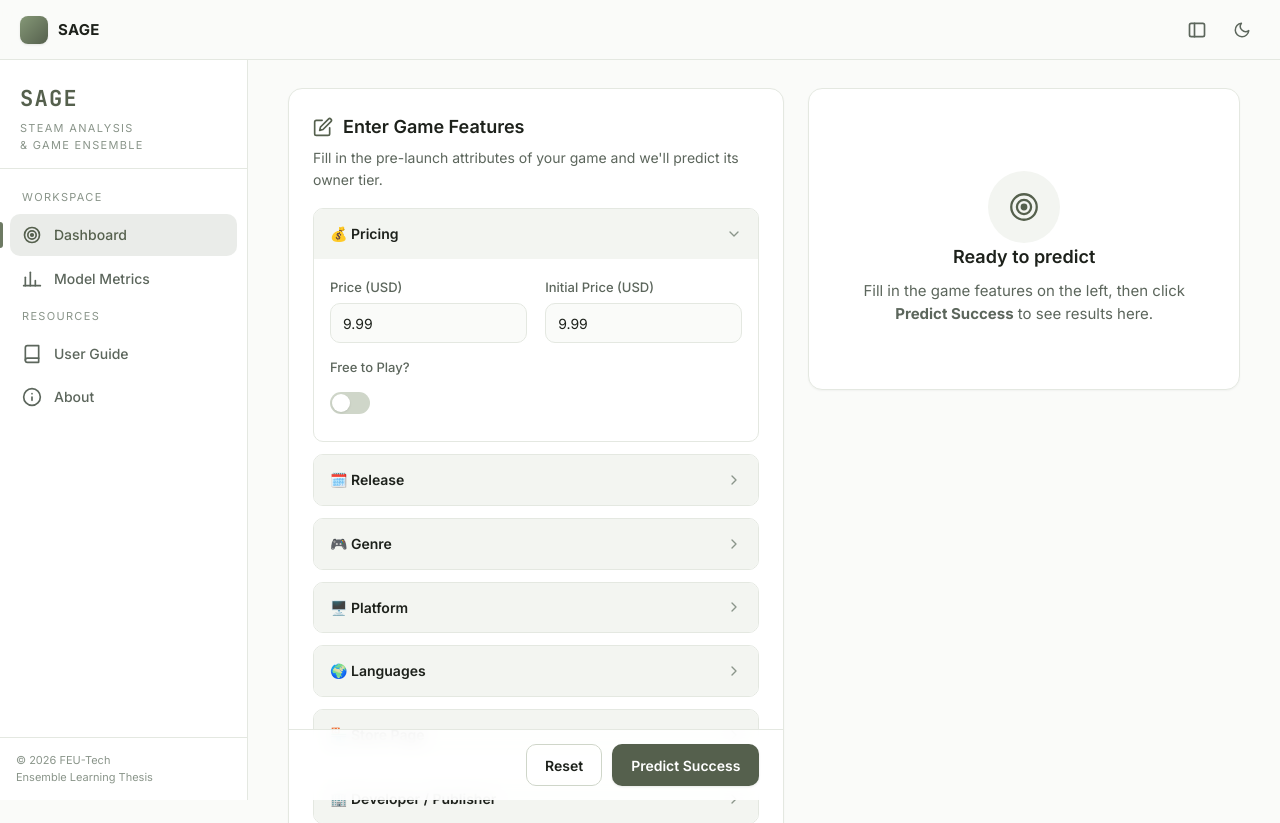
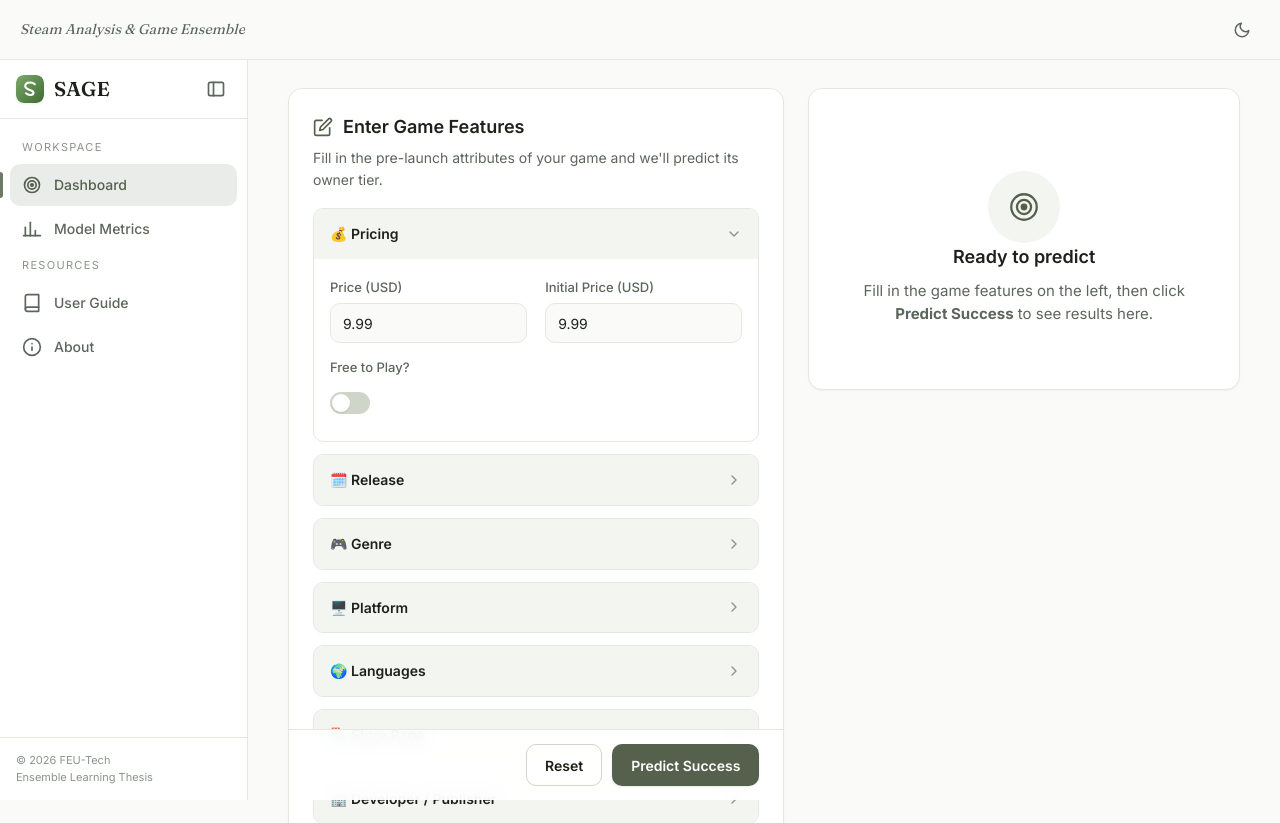
Before and after one commit to yure-swe/SAGE, a Flask app: page / in a window 1280 px wide. Shown: the top 823 px of the page. Run offline with Flask 3, Linux system fonts and the light colour scheme; parts of the project's set-up code (start-up, migrations or seed data) failed here and were passed over.

Commit message:
sidebar and topbar changes. added a temp brand icon

```diff
--- a/static/css/style.css
+++ b/static/css/style.css
@@ -69,6 +69,7 @@
   /* Type */
   --font-sans: "Inter", -apple-system, BlinkMacSystemFont, "Segoe UI", Roboto, "Helvetica Neue", Arial, sans-serif;
   --font-mono: "JetBrains Mono", ui-monospace, SFMono-Regular, Menlo, Consolas, monospace;
+  --font-brand: "Fraunces", "Iowan Old Style", "Apple Garamond", Georgia, "Times New Roman", serif;
 
   /* Motion */
   --ease: cubic-bezier(.2, .7, .2, 1);
@@ -151,12 +152,59 @@ ul, ol { list-style: none; }
   backdrop-filter: saturate(140%) blur(10px);
   border-bottom: 1px solid var(--border);
 }
-.topbar-left { display: flex; align-items: center; gap: 12px; flex: 1; }
-.topbar-brand { display: flex; align-items: center; gap: 10px; font-weight: 700; letter-spacing: 0.02em; }
-.topbar-brand .dot {
+.topbar-left { display: flex; align-items: center; gap: 12px; flex: 1; min-width: 0; }
+.topbar-tagline-link {
+  display: flex;
+  align-items: center;
+  min-width: 0;
+  color: inherit;
+  text-decoration: none;
+}
+.topbar-tagline-link:hover .brand-tagline { color: var(--fg); }
+
+.brand-icon-wrap {
+  display: inline-flex;
+  align-items: center;
+  justify-content: center;
+  width: 28px; height: 28px;
+  flex-shrink: 0;
+}
+.brand-icon {
+  width: 28px; height: 28px;
+  border-radius: 8px;
+  display: block;
+  object-fit: contain;
+  box-shadow: var(--shadow-sm);
+}
+.brand-icon-wrap .dot {
   width: 28px; height: 28px; border-radius: 8px;
   background: linear-gradient(135deg, var(--sage-400), var(--sage-600));
   box-shadow: var(--shadow-sm);
+}
+.brand-wordmark {
+  font-family: var(--font-brand);
+  font-size: 22px;
+  font-weight: 600;
+  letter-spacing: 0.01em;
+  color: var(--fg);
+  flex-shrink: 0;
+  line-height: 1;
+}
+.brand-tagline {
+  font-family: var(--font-brand);
+  font-size: 14px;
+  font-weight: 400;
+  font-style: italic;
+  color: var(--fg-muted);
+  letter-spacing: 0.005em;
+  white-space: nowrap;
+  overflow: hidden;
+  text-overflow: ellipsis;
+  min-width: 0;
+  transition: color var(--dur) var(--ease);
+}
+@media (max-width: 640px) {
+  .brand-tagline { font-size: 13px; }
 }
 .topbar-right { display: flex; align-items: center; gap: 8px; }
 .icon-btn {
@@ -190,25 +238,46 @@ ul, ol { list-style: none; }
   transition: width var(--dur) var(--ease);
 }
 
-.sidebar-brand {
-  padding: 22px 20px 14px;
+.sidebar-header {
+  display: flex;
+  align-items: center;
+  justify-content: space-between;
+  gap: 8px;
+  padding: 10px 12px;
+  min-height: 52px;
   border-bottom: 1px solid var(--border);
 }
-.sidebar-brand .logo {
-  font-family: var(--font-mono);
-  font-size: 22px;
-  font-weight: 700;
-  color: var(--sage-600);
-  letter-spacing: 0.06em;
+.sidebar-brand-mini {
+  display: inline-flex;
+  align-items: center;
+  gap: 10px;
+  min-width: 0;
+  color: inherit;
+  text-decoration: none;
+  padding: 2px 4px;
+  border-radius: var(--r-sm);
+  transition: opacity var(--dur) var(--ease);
 }
-.sidebar-brand .logo-full {
-  margin-top: 4px;
-  font-size: 11px;
-  color: var(--fg-subtle);
-  text-transform: uppercase;
-  letter-spacing: 0.12em;
+.sidebar-brand-mini:hover { opacity: 0.85; }
+.sidebar-brand-mini .brand-wordmark {
+  font-size: 20px;
+  letter-spacing: 0.01em;
 }
-.layout.sidebar-collapsed .sidebar-brand .logo-full { display: none; }
+.sidebar-toggle-btn { display: inline-flex; }
+.sidebar-close-btn { display: none; }
+/* When collapsed: hide wordmark, stack icon + toggle vertically and center them */
+.layout.sidebar-collapsed .sidebar-header {
+  flex-direction: column;
+  justify-content: center;
+  gap: 6px;
+  padding: 10px 6px;
+  min-height: auto;
+}
+.layout.sidebar-collapsed .sidebar-brand-mini { display: none; }
+@media (max-width: 900px) {
+  .sidebar-toggle-btn { display: none; }
+  .sidebar-close-btn { display: inline-flex; }
+}
 
 .sidebar-menu { flex: 1; padding: 14px 10px; overflow-y: auto; }
 .sidebar-menu .group-label {
--- a/templates/base.html
+++ b/templates/base.html
@@ -7,9 +7,20 @@
     <title>{% block title %}SAGE — Game Success Predictor{% endblock %}</title>
     <meta name="description" content="{% block meta_description %}Ensemble-learning model that predicts the commercial success of digital games on Steam from pre-launch features.{% endblock %}">
 
+    {# ============================================================
+       FAVICON — drop your real files at:
+         static/favicon.svg              (preferred, scalable)
+         static/favicon.png              (PNG fallback, optional)
+         static/apple-touch-icon.png     (iOS home-screen, optional)
+       Replace the placeholder file at static/favicon.svg.
+       ============================================================ #}
+    <link rel="icon" type="image/svg+xml" href="{{ url_for('static', filename='favicon.svg') }}">
+    <link rel="alternate icon" type="image/png" href="{{ url_for('static', filename='favicon.png') }}">
+    <link rel="apple-touch-icon" href="{{ url_for('static', filename='apple-touch-icon.png') }}">
+
     <link rel="preconnect" href="https://fonts.googleapis.com">
     <link rel="preconnect" href="https://fonts.gstatic.com" crossorigin>
-    <link rel="stylesheet" href="https://fonts.googleapis.com/css2?family=Inter:wght@400;500;600;700&family=JetBrains+Mono:wght@400;600;700&display=swap">
+    <link rel="stylesheet" href="https://fonts.googleapis.com/css2?family=Inter:wght@400;500;600;700&family=JetBrains+Mono:wght@400;600;700&family=Fraunces:opsz,wght@9..144,400;9..144,500;9..144,600;9..144,700&display=swap">
     <link rel="stylesheet" href="{{ url_for('static', filename='css/style.css') }}">
     <script>
       // No-flash theme bootstrap
@@ -31,15 +42,13 @@
             <button class="icon-btn menu-trigger" data-sidebar-open aria-label="Open menu">
                 <svg viewBox="0 0 24 24" fill="none" stroke="currentColor" stroke-width="2" stroke-linecap="round" stroke-linejoin="round"><line x1="3" y1="6" x2="21" y2="6"/><line x1="3" y1="12" x2="21" y2="12"/><line x1="3" y1="18" x2="21" y2="18"/></svg>
             </button>
-            <div class="topbar-brand">
-                <span class="dot" aria-hidden="true"></span>
-                <span>SAGE</span>
-            </div>
+
+            {# Tagline only — brand identity (icon + SAGE) lives in the sidebar #}
+            <a href="/" class="topbar-tagline-link" aria-label="SAGE — Steam Analysis & Game Ensemble">
+                <span class="brand-tagline">Steam Analysis &amp; Game Ensemble</span>
+            </a>
         </div>
         <div class="topbar-right">
-            <button class="icon-btn" data-sidebar-collapse aria-label="Collapse sidebar" title="Collapse sidebar">
-                <svg viewBox="0 0 24 24" fill="none" stroke="currentColor" stroke-width="2" stroke-linecap="round" stroke-linejoin="round"><rect x="3" y="4" width="18" height="16" rx="2"/><line x1="9" y1="4" x2="9" y2="20"/></svg>
-            </button>
             <button class="theme-toggle" data-theme-toggle aria-label="Toggle theme" title="Toggle theme">
                 <svg class="icon-moon" viewBox="0 0 24 24" fill="none" stroke="currentColor" stroke-width="2" stroke-linecap="round" stroke-linejoin="round"><path d="M21 12.79A9 9 0 1 1 11.21 3 7 7 0 0 0 21 12.79z"/></svg>
                 <svg class="icon-sun" viewBox="0 0 24 24" fill="none" stroke="currentColor" stroke-width="2" stroke-linecap="round" stroke-linejoin="round"><circle cx="12" cy="12" r="4"/><path d="M12 2v2M12 20v2M4.93 4.93l1.41 1.41M17.66 17.66l1.41 1.41M2 12h2M20 12h2M4.93 19.07l1.41-1.41M17.66 6.34l1.41-1.41"/></svg>
@@ -51,9 +60,34 @@
 
         <!-- Sidebar -->
         <aside class="sidebar" id="sidebar" aria-label="Primary">
-            <div class="sidebar-brand">
-                <div class="logo">SAGE</div>
-                <div class="logo-full">Steam Analysis<br>&amp; Game Ensemble</div>
+            <div class="sidebar-header">
+                {# ============================================================
+                   BRAND ICON — drop your real file at:
+                     static/images/icons/brand.svg   (or brand.png)
+                   If you use a PNG, change the src below to brand.png.
+                   The .dot fallback is shown if the image is missing.
+                   ============================================================ #}
+                <a href="/" class="sidebar-brand-mini" aria-label="SAGE — home">
+                    <span class="brand-icon-wrap">
+                        <img class="brand-icon"
+                             src="{{ url_for('static', filename='images/icons/brand.svg') }}"
+                             alt=""
+                             onerror="this.style.display='none'; this.nextElementSibling.style.display='inline-block';">
+                        <span class="dot" aria-hidden="true" style="display:none"></span>
+                    </span>
+                    <span class="brand-wordmark">SAGE</span>
+                </a>
+                <button class="icon-btn sidebar-toggle-btn"
+                        data-sidebar-collapse
+                        aria-label="Collapse sidebar"
+                        title="Collapse sidebar">
+                    <svg viewBox="0 0 24 24" fill="none" stroke="currentColor" stroke-width="2" stroke-linecap="round" stroke-linejoin="round"><rect x="3" y="4" width="18" height="16" rx="2"/><line x1="9" y1="4" x2="9" y2="20"/></svg>
+                </button>
+                <button class="icon-btn sidebar-close-btn"
+                        data-sidebar-close
+                        aria-label="Close menu">
+                    <svg viewBox="0 0 24 24" fill="none" stroke="currentColor" stroke-width="2" stroke-linecap="round" stroke-linejoin="round"><line x1="18" y1="6" x2="6" y2="18"/><line x1="6" y1="6" x2="18" y2="18"/></svg>
+                </button>
             </div>
 
             <nav class="sidebar-menu">
--- a/templates/dashboard.html
+++ b/templates/dashboard.html
@@ -92,10 +92,13 @@
             <h3>Class Probabilities</h3>
             <div class="probability-bars">
                 {% for i in range(result.probabilities|length) %}
+                {% set p = result.probabilities[i] %}
                 <div class="prob-item">
                     <span class="prob-label">{{ result.class_labels[i] }}</span>
                     <div class="prob-bar-container">
-                        <div class="prob-bar" style="width: {{ result.probabilities[i] }}%">{{ result.probabilities[i] }}%</div>
+                        <div class="prob-bar-fill" style="width: {{ p }}%"></div>
+                        <span class="prob-bar-value{% if p < 15 %} is-outside{% endif %}"
+                              style="left: {{ p }}%">{{ p }}%</span>
                     </div>
                 </div>
                 {% endfor %}
@@ -109,10 +112,13 @@
                 <summary>{{ model_name }}</summary>
                 <div class="probability-bars small">
                     {% for i in range(probs|length) %}
+                    {% set p = probs[i] %}
                     <div class="prob-item">
                         <span class="prob-label">{{ result.class_labels[i] }}</span>
                         <div class="prob-bar-container">
-                            <div class="prob-bar" style="width: {{ probs[i] }}%">{{ probs[i] }}%</div>
+                            <div class="prob-bar-fill" style="width: {{ p }}%"></div>
+                            <span class="prob-bar-value{% if p < 15 %} is-outside{% endif %}"
+                                  style="left: {{ p }}%">{{ p }}%</span>
                         </div>
                     </div>
                     {% endfor %}
```
Also changed, not shown: other parts of static/css/style.css (+31 -16 lines), static/favicon.svg (added), static/images/icons/brand.svg (added), static/images/icons/sidebar.svg (deleted).
